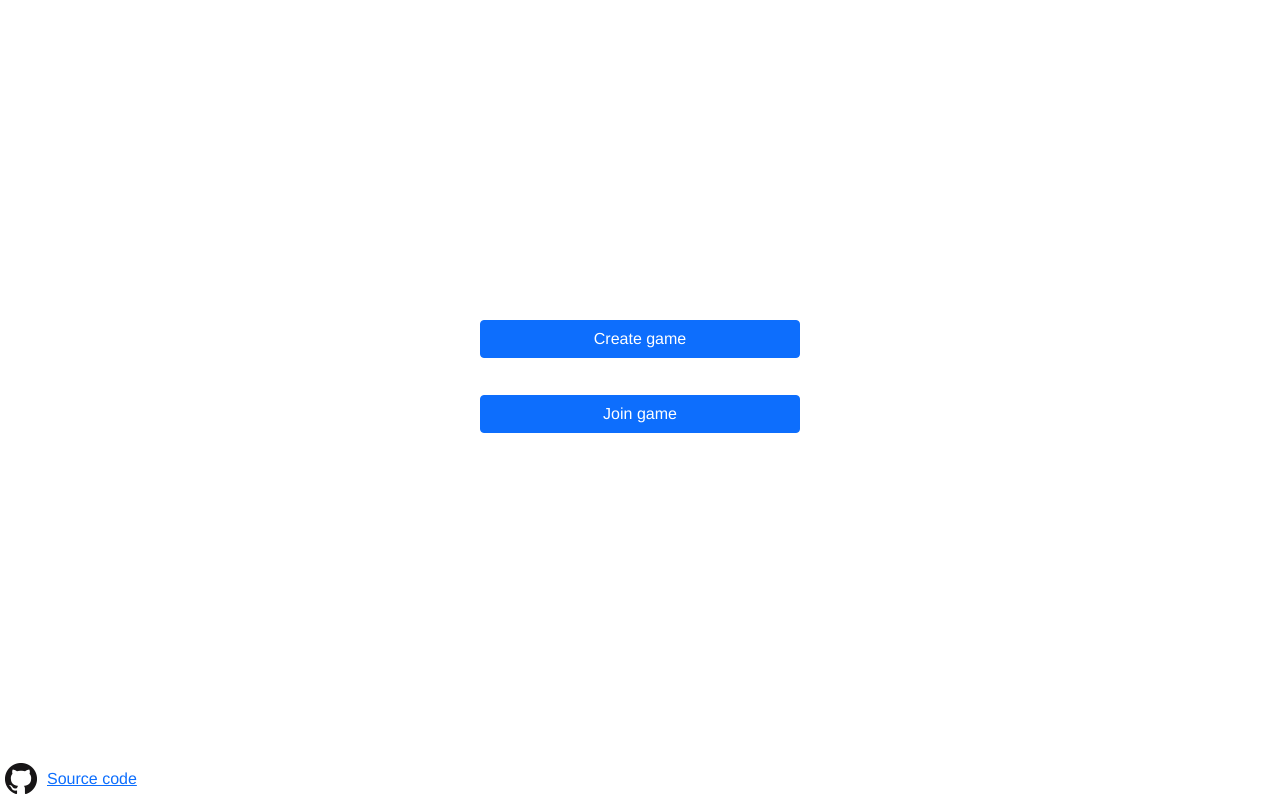
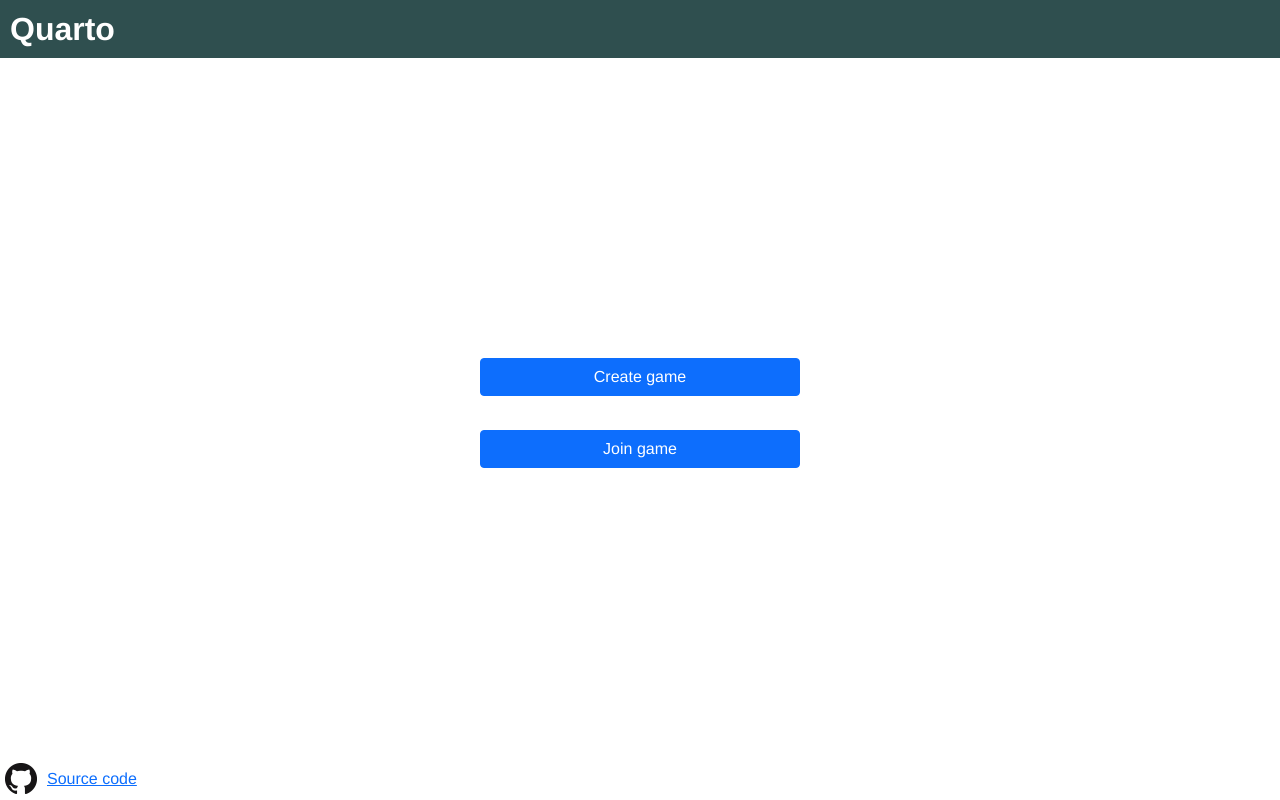
Before and after one commit to louis-hildebrand/connect4plus, a Vue app in the folder client/: page / in a window 1280 px wide. Built offline with nearby package versions, Linux system fonts and the light colour scheme; no server answers.

Commit message:
Add app header

```diff
--- /dev/null
+++ b/client/src/components/AppHeader.vue
@@ -0,0 +1,24 @@
+<template>
+  <div class="header-content">
+    <div class="app-name"><strong>Quarto</strong></div>
+    <slot></slot>
+  </div>
+</template>
+
+<style scoped>
+.header-content {
+  background: darkslategrey;
+  display: flex;
+  flex-direction: row;
+  justify-content: right;
+  align-content: center;
+  color: white;
+  margin-bottom: 15px;
+  max-height: 60px;
+}
+
+.app-name {
+  font-size: xx-large;
+  margin: 5px auto 5px 10px;
+}
+</style>
--- a/client/src/components/Game.vue
+++ b/client/src/components/Game.vue
@@ -1,13 +1,19 @@
 <template>
   <div class="component-content">
-    <div class="game-header">
+    <header>
+      <AppHeader>
         <div class="player-name" :style="playerNameStyle(1)">
+          <span class="player-name-text">
             {{ player1Name ? `${player1Name} (host)` : "Host" }}
+          </span>
         </div>
         <div class="player-name" :style="playerNameStyle(2)">
+          <span class="player-name-text">
             {{ player2Name ? `${player2Name} (guest)` : "Guest" }}
+          </span>
         </div>
-    </div>
+      </AppHeader>
+    </header>
     <div class="msg">{{ message }}</div>
     <div class="game-content">
       <div class="single-cell">
@@ -48,20 +54,11 @@
   flex-direction: column;
 }
 
-.game-header {
+.player-name {
+  padding: 5px 15px 5px 15px;
   display: flex;
   flex-direction: row;
-  justify-content: end;
-  background-color: darkslategrey;
-}
-
-.game-header, .msg {
-  max-height: 50px;
-}
-
-.player-name {
-  padding: 5px 15px 5px 15px;
-  color: white;
+  align-items: center;
 }
 
 .msg {
@@ -79,12 +76,12 @@
   display: grid;
   grid-template-columns: auto auto auto auto;
   grid-auto-columns: 1fr;
-  gap: 5px;
-  padding: 5px;
+  gap: 4px;
+  padding: 4px;
   margin: auto;
 }
 #playing-board {
-  background-color: darkslategrey;
+  background-color: black;
 }
 #available-pieces {
   background-color: white;
@@ -100,7 +97,7 @@ img::selection {
 .single-cell {
   border-style: solid;
   border-color: lightgrey;
-  border-width: 5px;
+  border-width: 4px;
   margin: auto;
 }
 
--- a/client/src/components/Home.vue
+++ b/client/src/components/Home.vue
@@ -1,5 +1,8 @@
 <template>
   <div class="component-content">
+    <header>
+      <AppHeader />
+    </header>
     <!-- Join game modal -->
     <div class="modal fade" id="join-game-modal" data-bs-backdrop="false" tabindex="-1" role="dialog" aria-hidden="true">
       <div class="modal-dialog" role="document">
@@ -79,6 +82,8 @@
 </template>
 
 <script>
+import AppHeader from './AppHeader.vue';
+
 export default {
     name: "Home",
     data() {
@@ -124,7 +129,7 @@ export default {
             this.$root.socket.off("game-started", this.handleGameStarted);
         },
         handleGameCreated(arg) {
-      this.$router.push({ name: "Lobby", params: {gameCode: arg.gameCode} });
+            this.$router.push({ name: "Lobby", params: { gameCode: arg.gameCode } });
         },
         handleGameAlreadyStarted(arg) {
             console.log("Event 'game-already-started'.");
@@ -132,7 +137,7 @@ export default {
         },
         handleGameNotFound(arg) {
             console.log("Event 'game-not-found'.");
-      this.errorMsg = "There is no game with that code."
+            this.errorMsg = "There is no game with that code.";
         },
         handleGameStarted(arg) {
             console.log(arg);
@@ -141,21 +146,24 @@ export default {
                     myNumber: 2,
                     player1Name: arg.player1Name,
                     player2Name: arg.player2Name
-      }});
+                } });
         },
         createGame() {
             console.log("Creating a new game.");
-      this.$root.socket.emit("create-game", {player1Name: this.player1Name});
+            this.$root.socket.emit("create-game", { player1Name: this.player1Name });
         },
         joinGame() {
             if (this.gameCode) {
                 console.log(`Joining game '${this.gameCode}'.`);
-        this.$root.socket.emit("join-game", {gameCode: this.gameCode, player2Name: this.player2Name});
+                this.$root.socket.emit("join-game", { gameCode: this.gameCode, player2Name: this.player2Name });
             }
             else {
                 this.errorMsg = "Please enter a game code.";
             }
         }
+    },
+    components: {
+      AppHeader
     }
 };
 </script>
@@ -168,10 +176,15 @@ export default {
   justify-content: center;
 }
 
+header {
+  flex-grow: 0;
+}
+
 .button-container {
   max-width: min(20rem, 80%);
   width: 100%;
   height: 100%;
+  flex-grow: 1;
   display: flex;
   flex-direction: column;
   justify-content: center;
--- a/client/src/components/Lobby.vue
+++ b/client/src/components/Lobby.vue
@@ -1,14 +1,21 @@
 <template>
   <div class="component-content">
+    <header>
+      <AppHeader />
+    </header>
+    <div class="game-code-message-container">
       <div>Your game code is</div>
       <h1 class="game-code">
         <strong>{{ gameCode }}</strong>
       </h1>
       <div>Share it with a friend to start playing.</div>
     </div>
+  </div>
 </template>
 
 <script>
+import AppHeader from './AppHeader.vue';
+
 export default {
     name: "Lobby",
     props: [
@@ -27,24 +34,42 @@ export default {
                     myNumber: 1,
                     player1Name: arg.player1Name,
                     player2Name: arg.player2Name
-      }});
+                } });
         }
+    },
+    components: {
+      AppHeader
     }
 };
 </script>
 
 <style scoped>
 .component-content {
+  height: 100%;
   display: flex;
   flex-direction: column;
+  align-items: center;
   row-gap: 20px;
   font: x-large;
 }
 
+header {
+  width: 100%;
+}
+
+.game-code-message-container {
+  height: 75%;
+  margin-top: auto;
+  display: flex;
+  flex-direction: column;
+  justify-content: top;
+}
+
 .game-code {
   border: 2px black solid;
-  align-self: center;
+  background-color: rgb(234, 234, 234);
   padding: 15px;
+  margin: 20px;
   font: xx-large;
 }
 </style>
--- a/client/src/components/game.js
+++ b/client/src/components/game.js
@@ -204,7 +204,7 @@ function placePiece(index) {
 
 function playerNameStyle(player) {
   if (player === this.currentPlayer) {
-    return "background-color: slategrey;";
+    return "background-color: #63a7a7;";
   }
   else {
     return "";
@@ -224,6 +224,8 @@ function removeSocketListeners() {
 // -----------------------------------------------------------------------------
 // Export
 // -----------------------------------------------------------------------------
+import AppHeader from './AppHeader.vue';
+
 export default {
   name: "Game",
   props: [
@@ -256,5 +258,8 @@ export default {
     placePiece,
     handlePiecePlaced,
     advanceGameState
+  },
+  components: {
+    AppHeader
   }
 };
```
Lines whose indentation alone changed are shown as unchanged.
